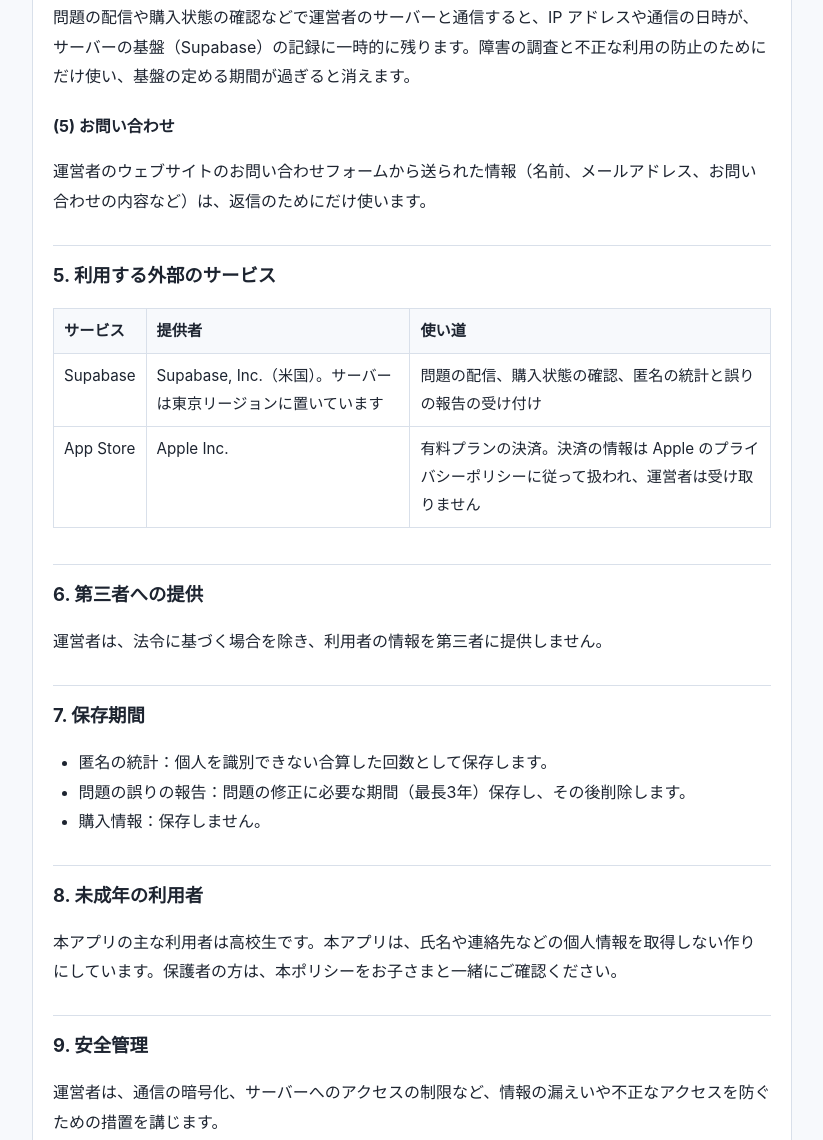
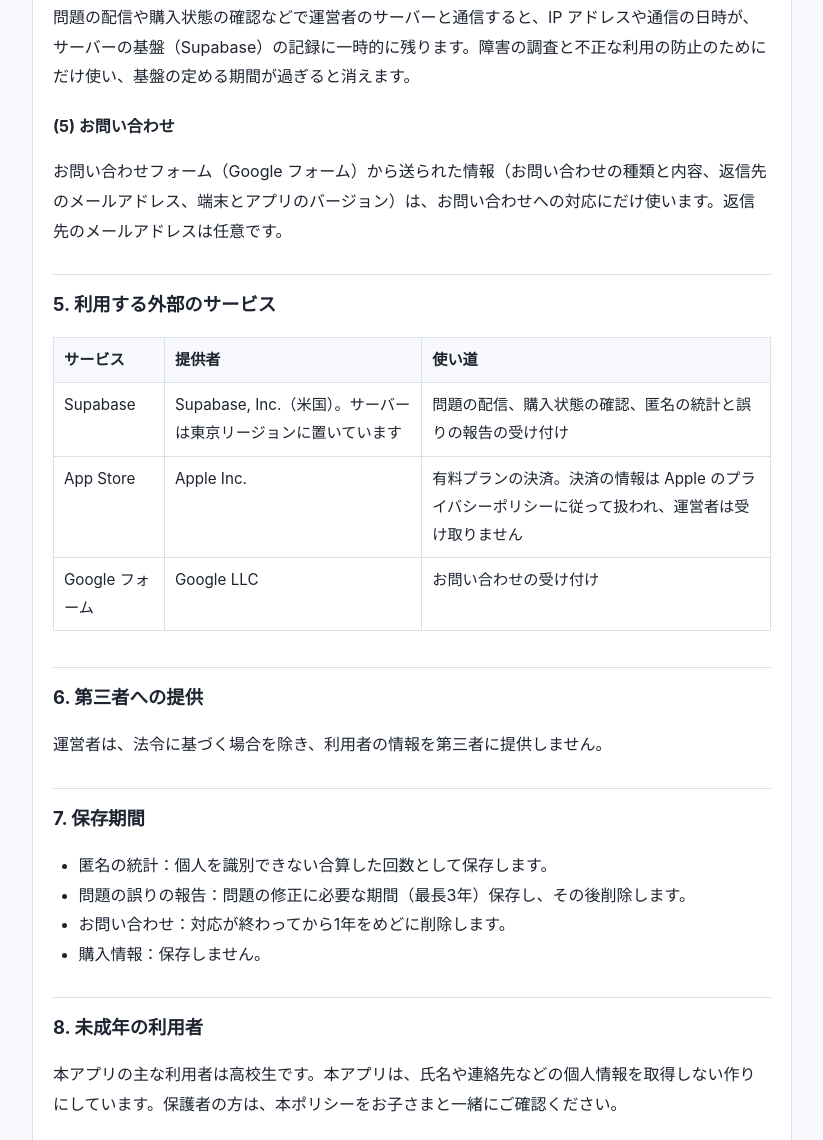
Before and after one commit to learningnauts/learningnauts.github.io, a plain HTML site: page ukaroute/privacy/index.html in a window 1280 px wide. Shown: the part 1701-2841 px from the top of the page, without its empty margins (228-1051 px from the left). Drawn offline with Linux system fonts and the light colour scheme.

Commit message:
ウカルート：特商法の表記へのリンクを外し、問い合わせの扱いを更新
Co-Authored-By: Claude Opus 5.5 <noreply@anthropic.com>

```diff
--- a/ukaroute/privacy/index.html
+++ b/ukaroute/privacy/index.html
@@ -54,13 +54,13 @@ footer a{color:var(--muted);margin-right:12px;white-space:nowrap}
 <h3>(4) 通信の記録</h3>
 <p>問題の配信や購入状態の確認などで運営者のサーバーと通信すると、IP アドレスや通信の日時が、サーバーの基盤（Supabase）の記録に一時的に残ります。障害の調査と不正な利用の防止のためにだけ使い、基盤の定める期間が過ぎると消えます。</p>
 <h3>(5) お問い合わせ</h3>
-<p>運営者のウェブサイトのお問い合わせフォームから送られた情報（名前、メールアドレス、お問い合わせの内容など）は、返信のためにだけ使います。</p>
+<p>お問い合わせフォーム（Google フォーム）から送られた情報（お問い合わせの種類と内容、返信先のメールアドレス、端末とアプリのバージョン）は、お問い合わせへの対応にだけ使います。返信先のメールアドレスは任意です。</p>
 <h2>5. 利用する外部のサービス</h2>
-<div class="table"><table><thead><tr><th>サービス</th><th>提供者</th><th>使い道</th></tr></thead><tbody><tr><td>Supabase</td><td>Supabase, Inc.（米国）。サーバーは東京リージョンに置いています</td><td>問題の配信、購入状態の確認、匿名の統計と誤りの報告の受け付け</td></tr><tr><td>App Store</td><td>Apple Inc.</td><td>有料プランの決済。決済の情報は Apple のプライバシーポリシーに従って扱われ、運営者は受け取りません</td></tr></tbody></table></div>
+<div class="table"><table><thead><tr><th>サービス</th><th>提供者</th><th>使い道</th></tr></thead><tbody><tr><td>Supabase</td><td>Supabase, Inc.（米国）。サーバーは東京リージョンに置いています</td><td>問題の配信、購入状態の確認、匿名の統計と誤りの報告の受け付け</td></tr><tr><td>App Store</td><td>Apple Inc.</td><td>有料プランの決済。決済の情報は Apple のプライバシーポリシーに従って扱われ、運営者は受け取りません</td></tr><tr><td>Google フォーム</td><td>Google LLC</td><td>お問い合わせの受け付け</td></tr></tbody></table></div>
 <h2>6. 第三者への提供</h2>
 <p>運営者は、法令に基づく場合を除き、利用者の情報を第三者に提供しません。</p>
 <h2>7. 保存期間</h2>
-<ul><li>匿名の統計：個人を識別できない合算した回数として保存します。</li><li>問題の誤りの報告：問題の修正に必要な期間（最長3年）保存し、その後削除します。</li><li>購入情報：保存しません。</li></ul>
+<ul><li>匿名の統計：個人を識別できない合算した回数として保存します。</li><li>問題の誤りの報告：問題の修正に必要な期間（最長3年）保存し、その後削除します。</li><li>お問い合わせ：対応が終わってから1年をめどに削除します。</li><li>購入情報：保存しません。</li></ul>
 <h2>8. 未成年の利用者</h2>
 <p>本アプリの主な利用者は高校生です。本アプリは、氏名や連絡先などの個人情報を取得しない作りにしています。保護者の方は、本ポリシーをお子さまと一緒にご確認ください。</p>
 <h2>9. 安全管理</h2>
```
Also changed, not shown: ukaroute/index.html (+1 -1 lines).
